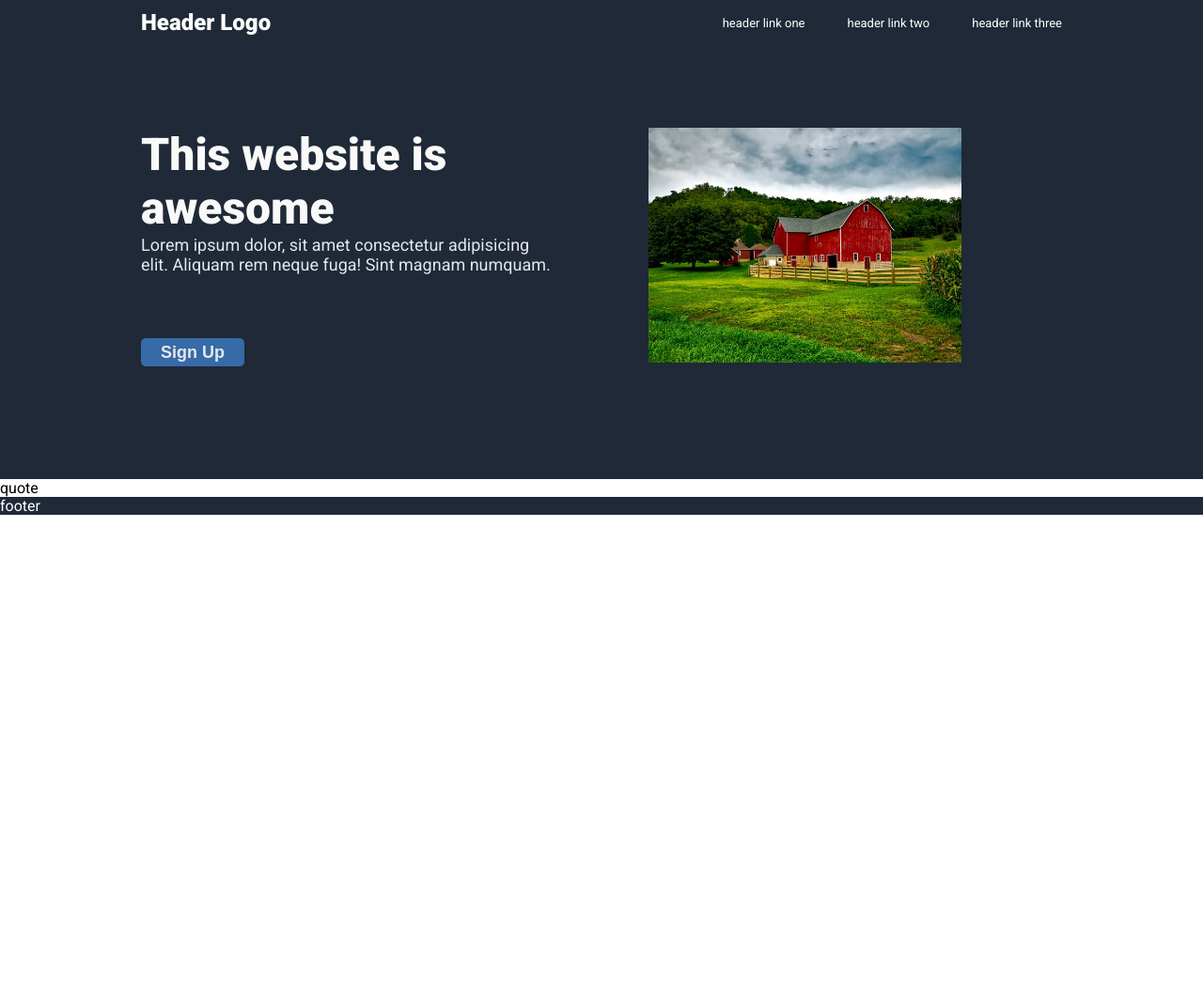
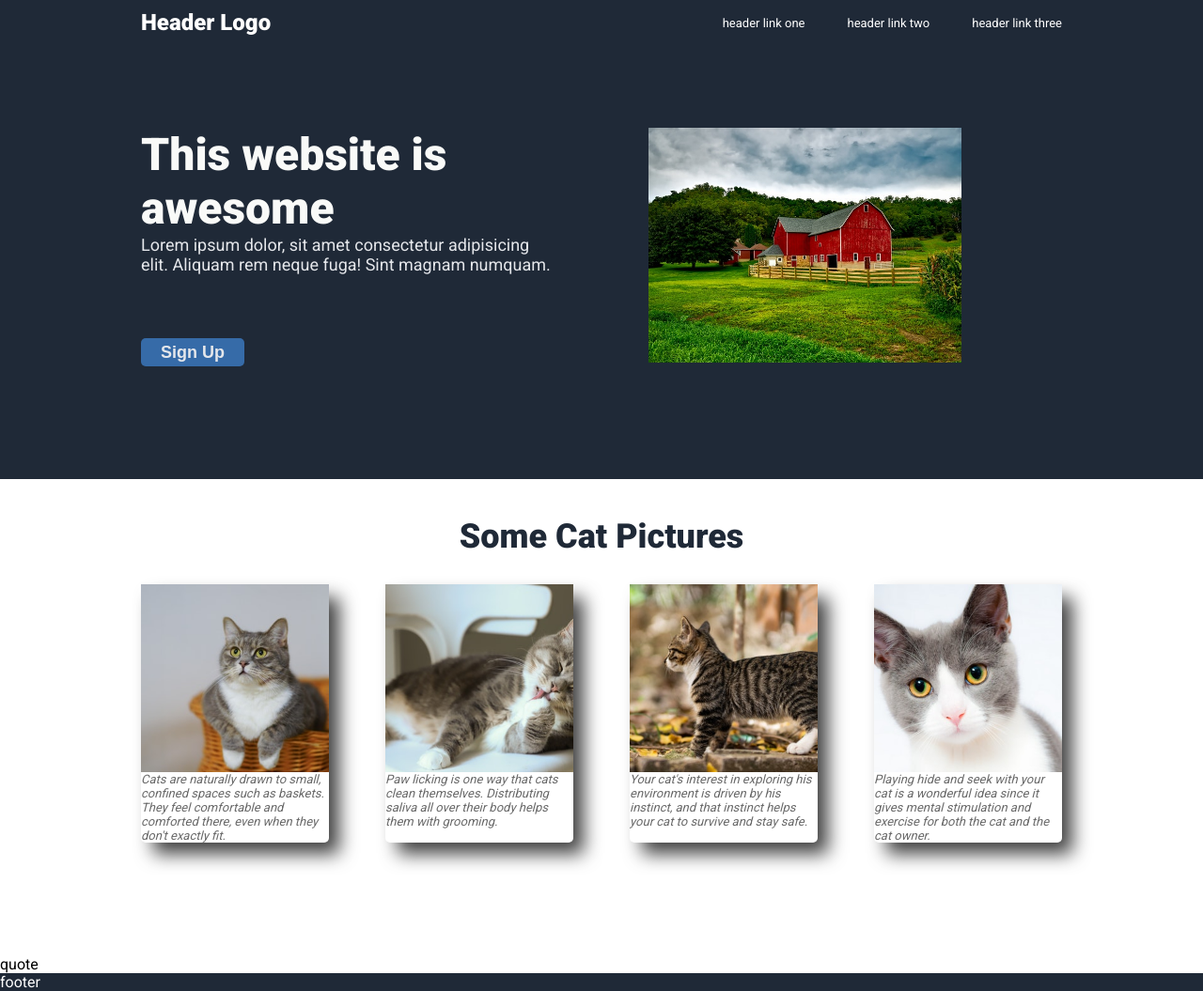
Before and after one commit to kexar007/landing-page, a plain HTML site: page index.html in a window 1280 px wide. Shown: the whole page at 94% size. Before the commit the page ends 800 px from the top, so only its background shows below. Drawn offline with Linux system fonts and the light colour scheme.

Commit message:
complete random facts section

```diff
--- a/index.html
+++ b/index.html
@@ -25,7 +25,7 @@
 
             </div>
             <div class="heropic">
-                <img src="./images/barn.jpg" alt="barn"  >
+                <img class="barnpic" src="./images/barn.jpg" alt="barn"  >
             </div>
         </div>
 
@@ -33,10 +33,16 @@
 
     <div class="pics">
         <div class="pictitle">
-
+             Some Cat Pictures
         </div>
         <div class="cards">
-            <div class="card1"></div>
+            <div class="card"><img src="./images/cat1.jpg" ><div>Cats are naturally drawn to small, confined spaces such as baskets. They feel comfortable and comforted there, even when they don't exactly fit.</div></div>
+
+            <div class="card"><img src="./images/cat2.jpg" ><div>Paw licking is one way that cats clean themselves. Distributing saliva all over their body helps them with grooming.</div></div>
+
+            <div class="card"><img src="./images/cat3.jpg" ><div>Your cat's interest in exploring his environment is driven by his instinct, and that instinct helps your cat to survive and stay safe.</div></div>
+
+            <div class="card"><img src="./images/cat4.jpg" ><div>Playing hide and seek with your cat is a wonderful idea since it gives mental stimulation and exercise for both the cat and the cat owner.</div></div>
         </div>
     </div>
 
--- a/styles.css
+++ b/styles.css
@@ -61,14 +61,40 @@ button{background-color: rgb(54, 107, 168);border-radius: 5px;
     flex: 1;
     width: 0;
 }
-img{
+.barnpic{
     width: -moz-available;
     height: 250px;
 }
 
 .pics {
     display: flex;
+    flex-direction: column;
+    align-items: center;
+    padding: 10px 150px 120px;
 }
+.pictitle{
+    font-size: 36px;
+    font-weight: 900;
+    color: #1F2937;
+    padding: 30px;
+}
+.cards{display: flex;
+        width: 100%;
+        justify-content: space-between;
+        }
+.card{
+    display: flex;
+    flex-direction: column;
+    box-shadow: 12px 13px 19px -1px rgba(0,0,0,0.75);
+    border-radius: 5px;
+    color: dimgrey;
+    font-size: small;
+    font-style: italic;
+    flex-wrap: wrap;
+
+}
+.card > * { width: 200px; }
+
 a {
     text-decoration: none;
     color: white;
```
Also changed, not shown: images/cat1.jpg (added), images/cat2.jpg (added), images/cat3.jpg (added), images/cat4.jpg (added).
